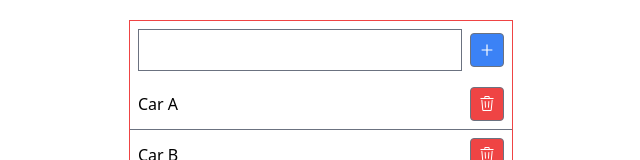
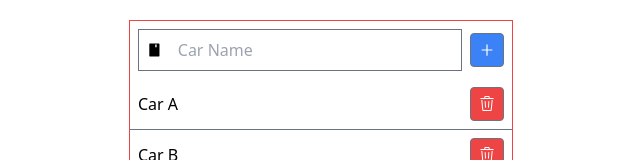
Before and after one commit to datlt2306/FPL-WEB209, a React (Vite) app: page / in a window 1280 px wide. Shown: the top 160 px of the page, without its empty margins (319-959 px from the left). Built offline with nearby package versions, Linux system fonts and the light colour scheme.

Commit message:
Buổi 3: Refactor

```diff
--- a/src/components/Form/index.tsx
+++ b/src/components/Form/index.tsx
@@ -1,5 +1,5 @@
 import { useState } from "react";
-import { AiOutlinePlus } from "react-icons/ai";
+import { AiFillBook, AiOutlinePlus } from "react-icons/ai";
 
 import { ICar } from "@/interfaces/car";
 import { Button, Input } from "..";
@@ -26,7 +26,7 @@ const Form = ({ onAdd }: FormProps) => {
     };
     return (
         <form onSubmit={onHandleSubmit} className="flex justify-between items-center p-2">
-            <Input onChange={onHandleChange} />
+            <Input onChange={onHandleChange} placeholder="Car Name" prefix={<AiFillBook />} />
             <Button type="primary" icon={<AiOutlinePlus />} />
         </form>
     );
--- a/src/components/Input/index.tsx
+++ b/src/components/Input/index.tsx
@@ -1,11 +1,22 @@
 import React from "react";
 
 type InputProps = {
-    onChange: (e: React.ChangeEvent<HTMLInputElement>) => void;
+    onChange?: (e: React.ChangeEvent<HTMLInputElement>) => void;
+    placeholder?: string;
+    prefix?: React.ReactNode;
 };
 
-const Input = ({ onChange }: InputProps) => {
-    return <input onChange={onChange} className="border border-gray-500 p-2 w-full mr-2" />;
+const Input = ({ placeholder, onChange, prefix }: InputProps) => {
+    return (
+        <div className="pl-2 flex items-center space-x-2 border border-gray-500 w-full mr-2">
+            {prefix && prefix}
+            <input
+                onChange={onChange}
+                className="outline-none p-2 w-full"
+                placeholder={placeholder}
+            />
+        </div>
+    );
 };
 
 export default Input;
```
